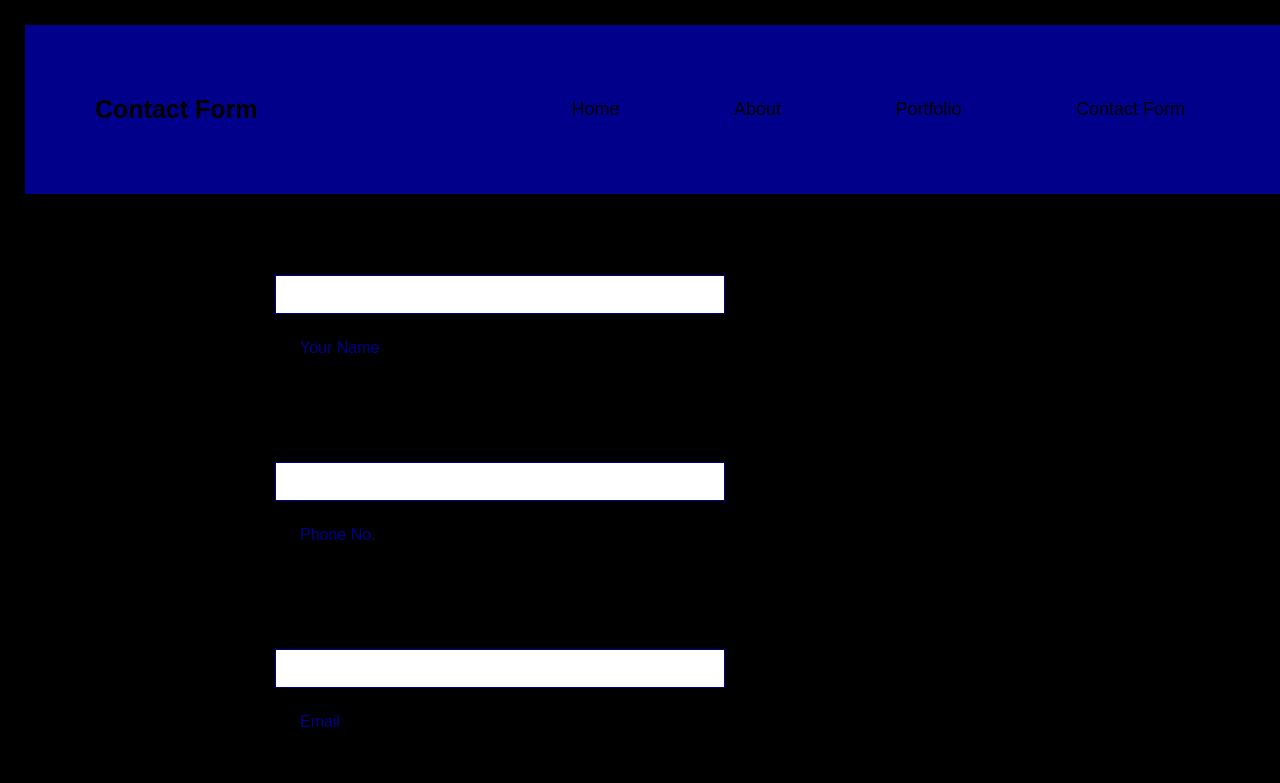
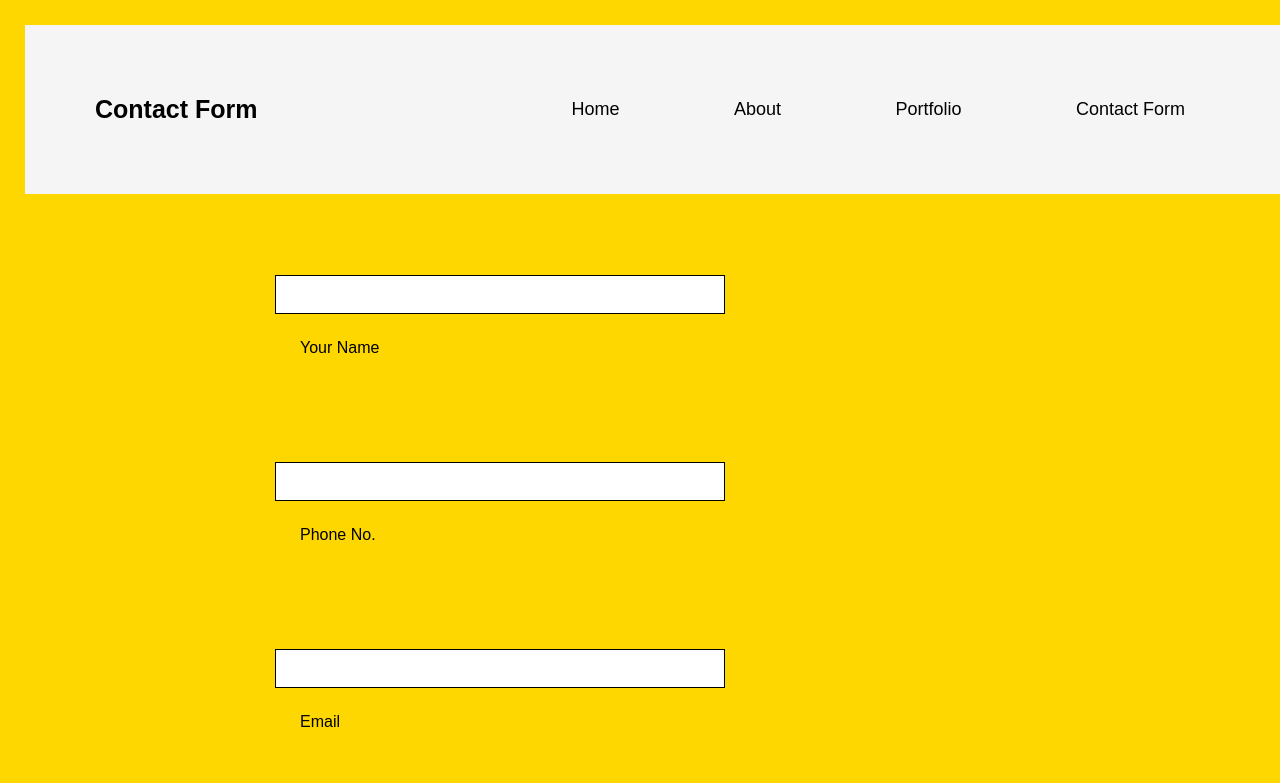
Before and after one commit to badams242/Personal_Site, a plain HTML site: page contact.html in a window 1280 px wide. Shown: the top 783 px of the page. Drawn offline with Linux system fonts and the light colour scheme.

Commit message:
formatted how code was written

```diff
--- a/style.css
+++ b/style.css
@@ -5,11 +5,11 @@
     font-family: 'Poppins', sans-serif;
 }
 body{
-    background-color: black;
+    background-color: gold;
 }
 section{
     font-size: 25px;
-    color: darkblue;
+    color: black;
     text-decoration: none;
     font-weight: 500;
 }
@@ -19,7 +19,7 @@ section{
     left: 0;
     width: 100%;
     padding: 20px;
-    background-color: darkblue;
+    background-color: whitesmoke;
     display: flex;
     justify-content: space-between;
     align-items: center;
@@ -42,7 +42,7 @@ section{
 .hero{
     width: 100%;
     height: 100vh;
-    background-color: darkblue;
+    background-color: gold;
     display: flex;
     align-items: center;
     justify-content: center;
@@ -54,13 +54,13 @@ form{
 .input-group{
     margin-bottom: 30px;
     font-size: medium;
-    color: darkblue;
+    color: black;
 }
 input, textarea{
     width: 100%;
     padding: 10px;
     outline: 0;
-    border: 1px solid darkblue;
-    color: darkblue;
+    border: 1px solid black;
+    color: rgb(13, 4, 4);
     font-size: 15px;
 }
```
